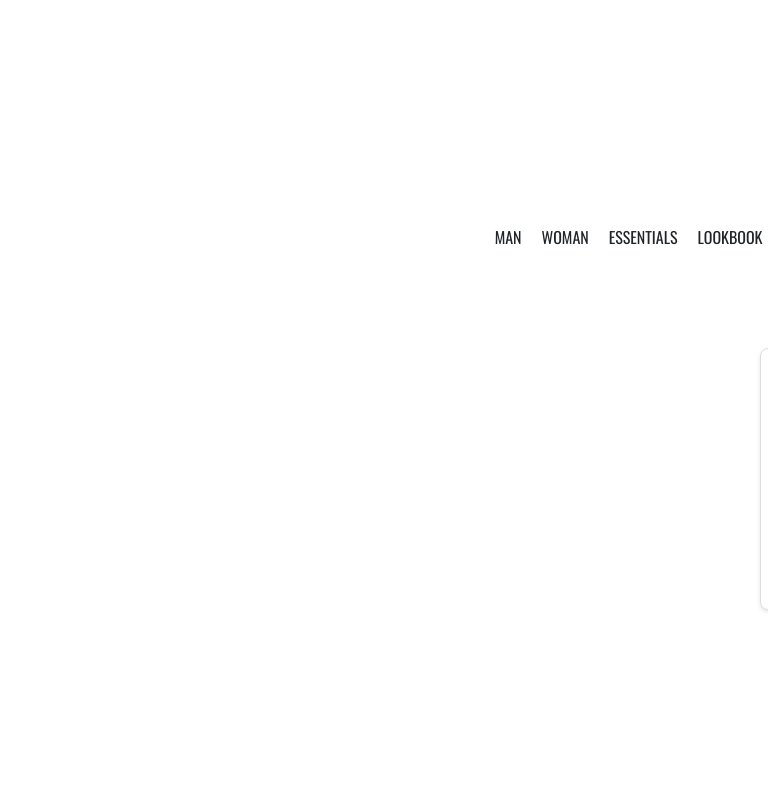
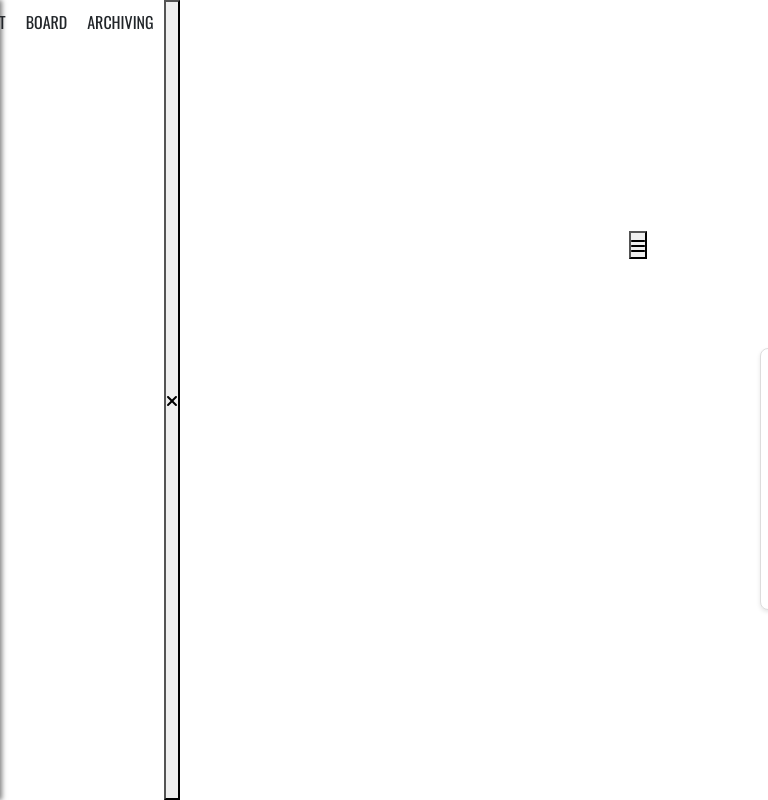
Before and after one commit to jjhoooon/Noona-React-3, a React (Create React App) app: page /login in a window 768 px wide. Shown: the top 800 px of the page. Built offline with nearby package versions, Linux system fonts and the light colour scheme.

Commit message:
[Add] -> NavBar 모바일 버전

```diff
--- a/src/App.css
+++ b/src/App.css
@@ -63,6 +63,35 @@
   width: 1300px;
   margin-left: 120px;
   margin-bottom: 20px;
+}
+
+@media (min-width: 768px) {
+  .menu-toggle-button {
+    display: none;
+  }
+}
+
+@media (max-width: 768px) {
+  .menu-list {
+    position: fixed;
+    width: 250px;
+    height: 100%;
+    top: 0;
+    left: 0;
+    transform: translateX(-100%);
+    transition: transform 0.3s ease;
+    background-color: #ffffff;
+    box-shadow: 2px 0 5px rgba(0, 0, 0, 0.5);
+    z-index: 1000;
+  }
+
+  .menu-list.open {
+    transform: translateX(0);
+  }
+
+  .menu-toggle-button {
+    display: block;
+  }
 }
 
 .search-box {
--- a/src/component/Navbar.js
+++ b/src/component/Navbar.js
@@ -1,15 +1,19 @@
-import React from 'react'
+import { useState } from 'react'
 import { useNavigate } from 'react-router-dom'
 import { FontAwesomeIcon } from '@fortawesome/react-fontawesome'
 import { faUser } from '@fortawesome/free-regular-svg-icons'
-import { faSearch, faSignOut } from '@fortawesome/free-solid-svg-icons'
+import { faBars, faSearch, faSignOut, faXmark } from '@fortawesome/free-solid-svg-icons'
 
-// import { faRightToBracket } from '@fortawesome/free-solid-svg-icons'
-// /* <FontAwesomeIcon icon={faRightToBracket} size='2x' /> */
 const Navbar = ({ authentication, setAuthentication, userName }) => {
     const menuList = ['MAN', 'WOMAN', 'ESSENTIALS', 'LOOKBOOK', 'MAGAZINE', 'STOCKIST', 'BOARD', 'ARCHIVING']
 
     const navigate = useNavigate()
+
+    const [isMenuOpen, setIsMenuOpen] = useState(false)
+
+    const toggleMenu = () => {
+        setIsMenuOpen(!isMenuOpen)
+    }
 
     const goToLoginpage = () => {
         navigate('/login')
@@ -60,10 +64,16 @@ const Navbar = ({ authentication, setAuthentication, userName }) => {
                     src='https://search.pstatic.net/common/?src=http%3A%2F%2Fblogfiles.naver.net%2FMjAyMzA0MjhfNzQg%2FMDAxNjgyNjUxNzU5ODk3.NaNad57Oa4uAN59BAuzkf5T6-TkvuCtD6YuXahV9uxwg.5tZgjdLGgbHenkTwY93iOeIR3RuntUPGhsVVMe_aQxEg.PNG.ownmyway_ib%2F%25BC%25BC%25C5%25CD.png&type=a340'></img>
             </div>
             <div className='menu-area'>
-                <ul className='menu-list'>
+                <button className="menu-toggle-button" onClick={toggleMenu}>
+                    <FontAwesomeIcon icon={faBars} />
+                </button>
+                <ul className={`menu-list ${isMenuOpen ? 'open' : ''}`}>
                     {menuList.map((menu) => (
                         <li>{menu}</li>
                     ))}
+                    <button className="menu-toggle-button" onClick={toggleMenu}>
+                        <FontAwesomeIcon icon={faXmark} />
+                    </button>
                 </ul>
                 <div className='search-box'>
                     <FontAwesomeIcon icon={faSearch} />
--- a/src/page/ProductAll.js
+++ b/src/page/ProductAll.js
@@ -10,7 +10,7 @@ const ProductAll = () => {
     const getProducts = async () => {
         let searchQuery = query.get("q") || ""
         console.log("query : ", searchQuery)
-        let url = `http://localhost:5000/products?q=${searchQuery}`
+        let url = `https://my-json-server.typicode.com/jjhoooon/Noona-React-3/products?q=${searchQuery}`
         let response = await fetch(url)
         let data = await response.json()
         setProductList(data)
--- a/src/page/ProductDetail.js
+++ b/src/page/ProductDetail.js
@@ -8,7 +8,7 @@ const ProductDetail = () => {
     let { id } = useParams()
 
     const getProductDetail = async () => {
-        let url = `http://localhost:5000/products/${id}`
+        let url = `https://my-json-server.typicode.com/jjhoooon/Noona-React-3/products/${id}`
         console.log(url)
         let response = await fetch(url)
         let data = await response.json()
```
